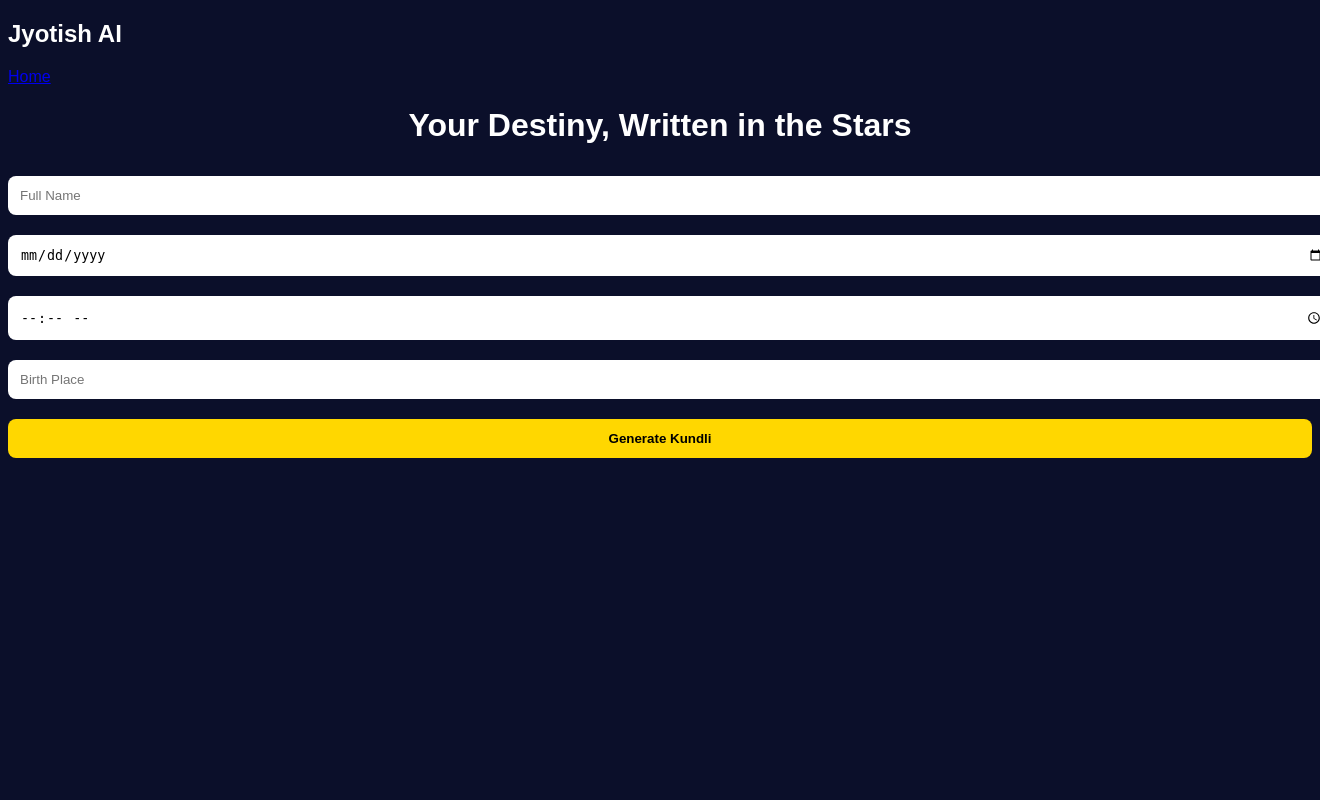
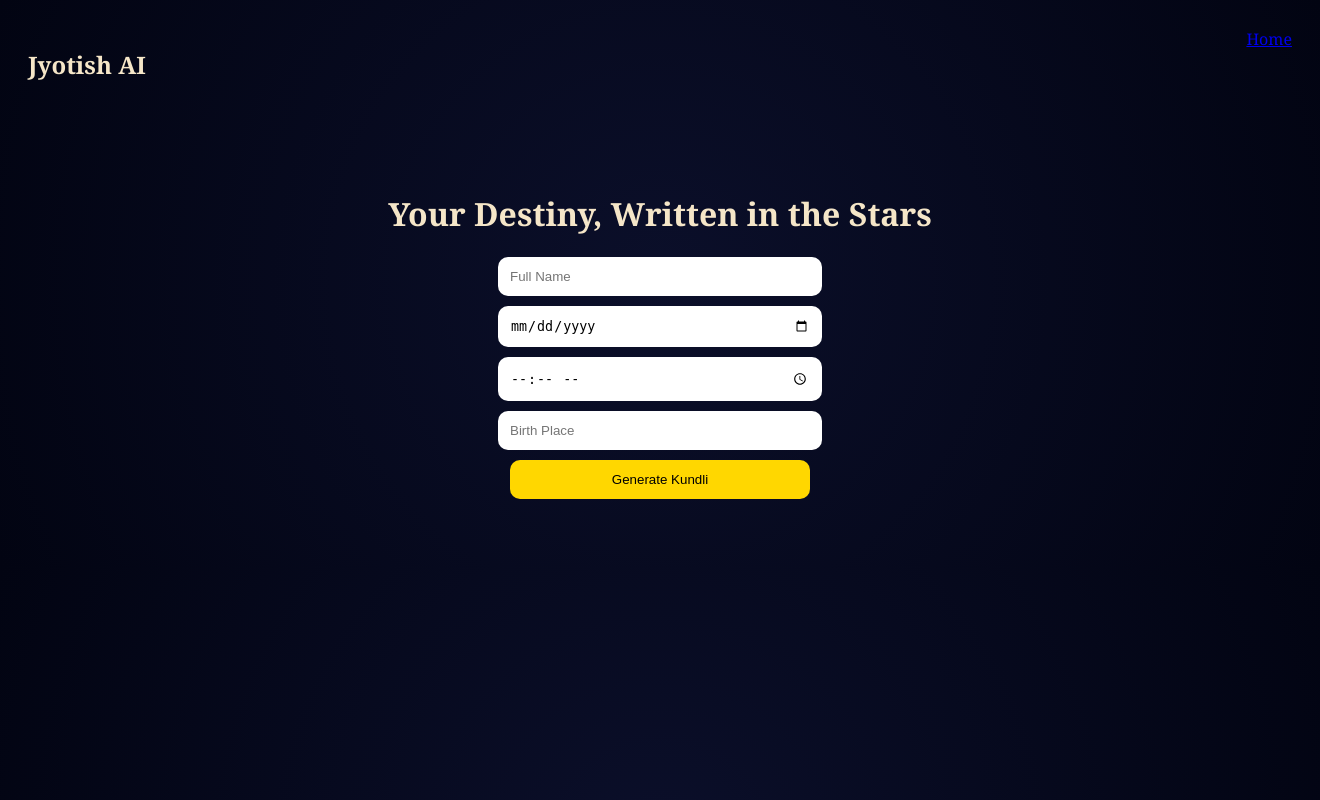
Before and after one commit to punithkumar686-sketch/astrology-app, a Flask app: page / in a window 1320 px wide; the page is wider, and only the part inside the window is pictured. Run offline with Flask 3, Linux system fonts and the light colour scheme.

Commit message:
Update style.css

```diff
--- a/static/style.css
+++ b/static/style.css
@@ -1,35 +1,42 @@
 body {
-    background: #0b0f2a;
-    color: white;
-    font-family: Arial;
+    background: radial-gradient(circle, #0b0f2a, #020412);
+    color: #f5e6c8;
+    font-family: 'Georgia';
 }
 
-.container {
-    max-width: 600px;
-    margin: auto;
+.navbar {
+    display: flex;
+    justify-content: space-between;
     padding: 20px;
 }
 
-h1 {
+.hero {
     text-align: center;
+    padding: 50px;
 }
 
 input, button {
-    width: 100%;
+    display: block;
+    width: 300px;
+    margin: 10px auto;
     padding: 12px;
-    margin: 10px 0;
-    border-radius: 8px;
+    border-radius: 10px;
     border: none;
 }
 
 button {
     background: gold;
-    color: black;
-    font-weight: bold;
 }
 
 .result {
-    margin-top: 20px;
+    display: grid;
+    grid-template-columns: repeat(auto-fit, minmax(200px, 1fr));
+    padding: 20px;
+}
+
+.card {
     background: #111;
     padding: 15px;
+    margin: 10px;
+    border-radius: 10px;
 }
```
